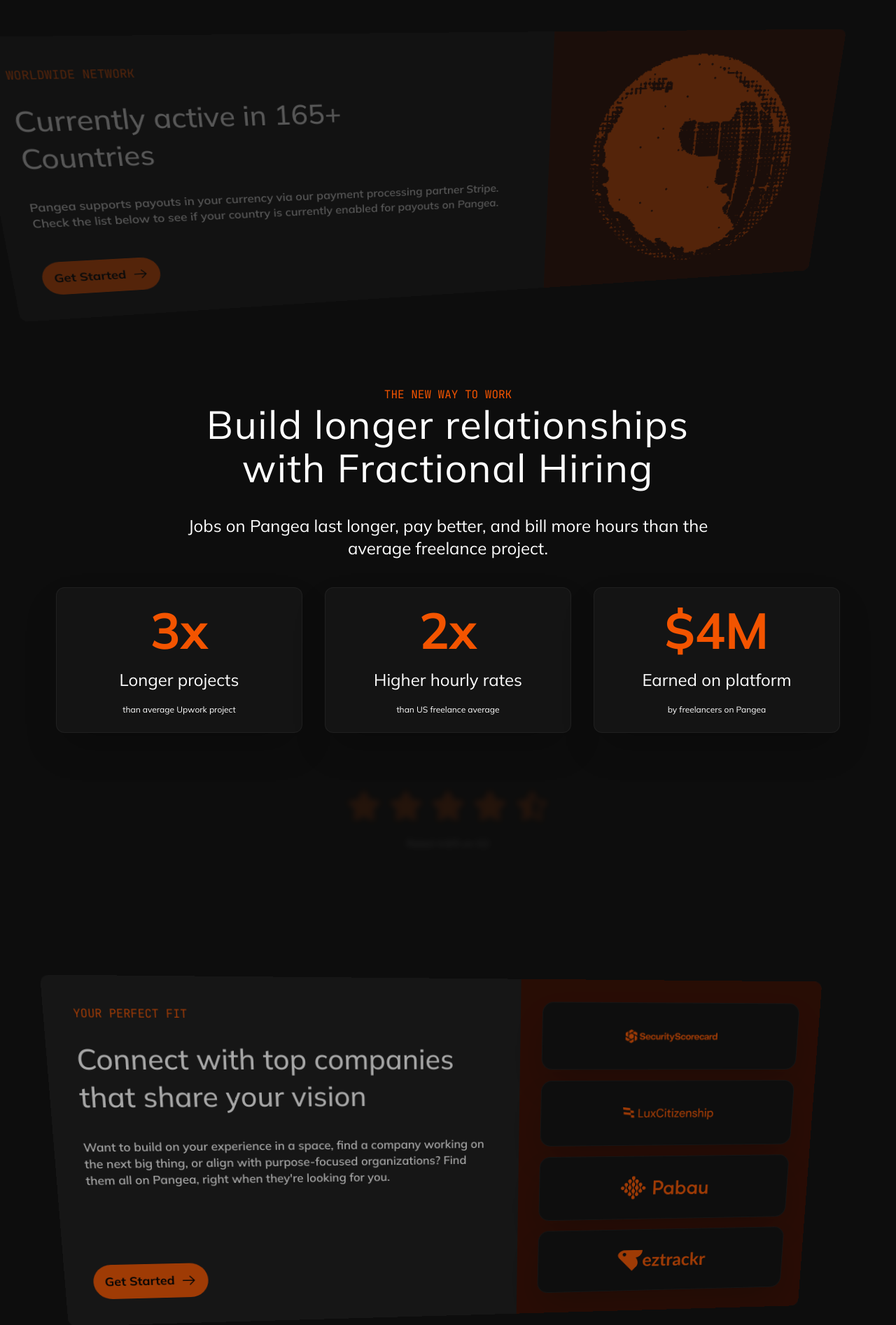
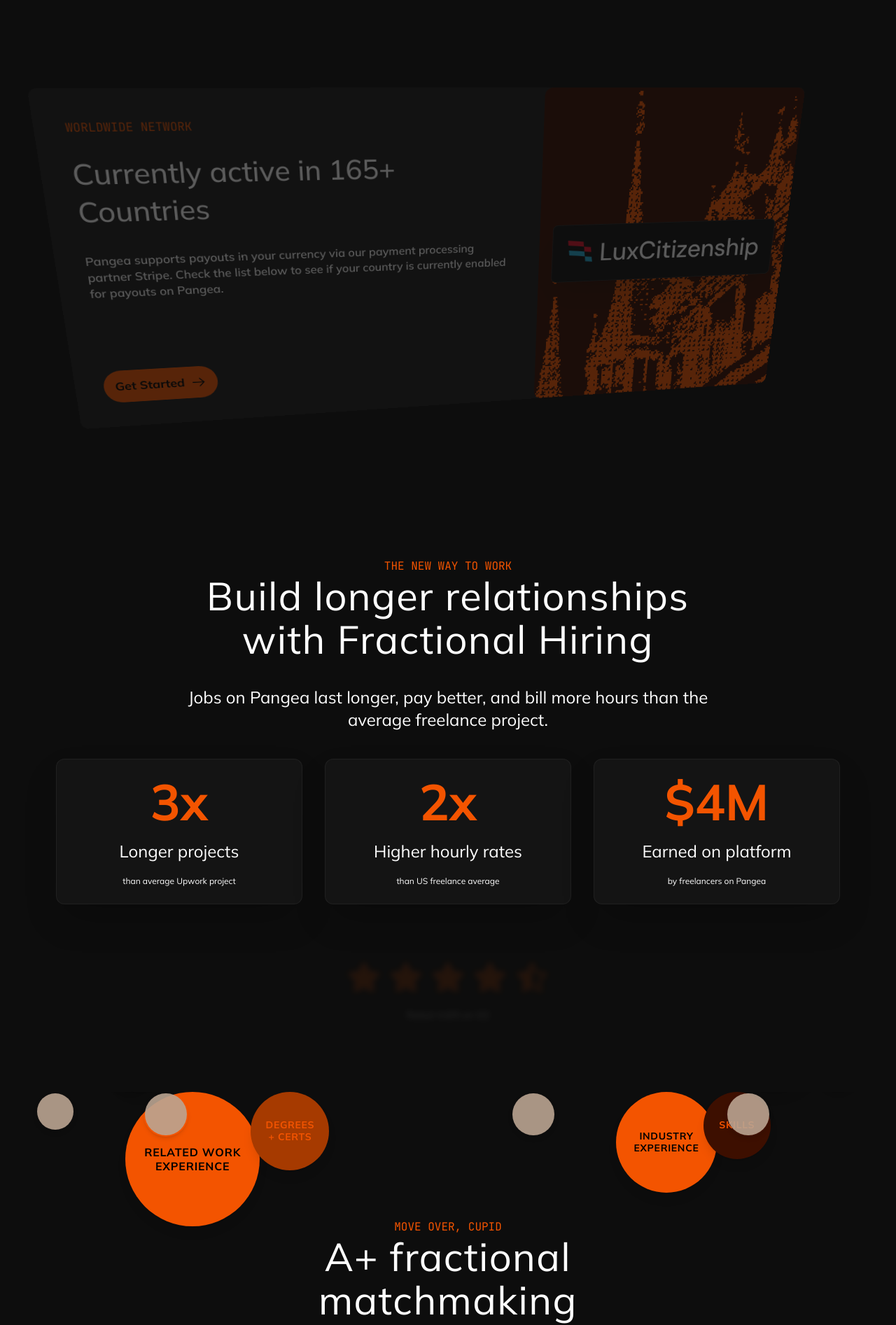
Before and after one commit to aarifkhan25/animated-website01, a Next.js app: page /hire/stages/early-stage-startups in a window 1280 px wide. Shown: the part 860-2753 px from the top of the page at 70% size. Built offline with nearby package versions, Linux system fonts and the light colour scheme; grey boxes are pictures that could not be loaded.

Commit message:
hire page

```diff
--- /dev/null
+++ b/app/hire/stages/early-stage-startups/Matchmaking.jsx
@@ -0,0 +1,138 @@
+import React from 'react';
+import Image from 'next/image';
+import AnimatedContent from '@/components/AnimatedContent.jsx';
+import FadeContent from "@/components/FadeContent.jsx"
+export default function Matchmaking({textColor}) {
+  // तैरते हुए सर्कल्स (Text Bubbles) का डेटा ऑब्जेक्ट
+  const textBubbles = [
+    { text: "RELATED WORK EXPERIENCE", size: "w-40 h-40 lg:w-48 lg:h-48 text-sm lg:text-base", bg: "bg-[#f35400]", textColor: "text-black", pos: "top-[25%] left-[12%] lg:left-[14%]" },
+    { text: "DEGREES + CERTS", size: "w-24 h-24 lg:w-28 lg:h-28 text-xs lg:text-sm", bg: "bg-[#a63a00]", textColor: "text-[#f35400]", pos: "top-[10%] left-[28%]" },
+    { text: "HOURLY RATE", size: "w-20 h-20 lg:w-24 lg:h-24 text-xs", bg: "bg-[#4d1300]", textColor: "text-[#f35400]", pos: "bottom-[20%] left-[10%] lg:left-[12%]" },
+    { text: "INDURED EXPERIENCE", textDisplay: "INDUSTRY EXPERIENCE", size: "w-32 h-32 lg:w-36 lg:h-36 text-xs lg:text-sm", bg: "bg-[#f35400]", textColor: "text-black", pos: "top-[18%] right-[20%]" },
+    { text: "SKILLS", size: "w-20 h-20 lg:w-24 lg:h-24 text-xs lg:text-sm", bg: "bg-[#3d0f00]", textColor: "text-[#f35400]", pos: "top-[43%] right-[12%] lg:right-[14%]" },
+    { text: "DEGREES + CERTS", size: "w-32 h-32 lg:w-36 lg:h-36 text-xs lg:text-sm", bg: "bg-[#f35400]", textColor: "text-black", pos: "bottom-[8%] right-[8%]" },
+  ];
+
+  // छोटे अवतारों (Avatar Bubbles) का डेटा ऑब्जेक्ट
+  const avatars = [
+    { id: 1, size: "w-12 h-12 lg:w-14 lg:h-14", pos: "top-[32%] left-[4%]", src: "https://images.unsplash.com/photo-1534528741775-53994a69daeb?w=150" },
+    { id: 2, size: "w-14 h-14 lg:w-16 lg:h-16", pos: "top-[10%] left-[16%]", src: "https://images.unsplash.com/photo-1494790108377-be9c29b29330?w=150" },
+    { id: 3, size: "w-14 h-14 lg:w-16 lg:h-16", pos: "bottom-[5%] left-[12%]", src: "https://images.unsplash.com/photo-1438761681033-6461ffad8d80?w=150" },
+    { id: 4, size: "w-14 h-14 lg:w-16 lg:h-16", pos: "top-[9%] right-[38%]", src: "https://images.unsplash.com/photo-1517841905240-472988babdf9?w=150" },
+    { id: 5, size: "w-14 h-14 lg:w-16 lg:h-16", pos: "top-[16%] right-[14%]", src: "https://images.unsplash.com/photo-1500648767791-00dcc994a43e?w=150" },
+    { id: 6, size: "w-14 h-14 lg:w-16 lg:h-16", pos: "bottom-[30%] right-[4%]", src: "https://images.unsplash.com/photo-1544005313-94ddf0286df2?w=150" },
+  ];
+
+  return (
+    <section className="w-full h-auto  text-white flex items-center justify-center relative overflow-hidden font-mulish px-6 md:px-10 lg:px-20 1xl:px-25 2xl:px-35  py-10 lg:py-20 1xl:py-30">
+
+      {/* ─── DESKTOP/TABLET ABSOLUTE LAYOUT (Hidden on Mobile) ─── */}
+      <div className="hidden md:block absolute inset-0 w-full h-full max-w-[1600px] mx-auto pointer-events-none">
+
+        {/* Render Text Bubbles */}
+        {textBubbles.map((bubble, index) => (
+            <FadeContent
+          blur={true}
+          duration={1.5}
+          delay={0.3}
+          easing="ease-out"
+          initialOpacity={0}
+        >
+          <div
+            key={`text-${index}`}
+            className={`absolute ${bubble.pos} ${bubble.size} ${bubble.bg} ${bubble.textColor}
+                       rounded-full flex items-center justify-center text-center font-bold  font-mulish
+
+                      p-2 lg:p-4 leading-tight tracking-wider transition-transform duration-500 hover:scale-110 shadow-lg select-none`}
+          >
+            {bubble.textDisplay || bubble.text}
+          </div></FadeContent>
+        ))}
+
+        {/* Render Avatar Bubbles */}
+        {avatars.map((avatar) => (
+            <FadeContent
+          blur={true}
+          duration={1.5}
+          delay={0.3}
+          easing="ease-out"
+          initialOpacity={0}
+        >
+          <div
+            key={`avatar-${avatar.id}`}
+            className={`absolute ${avatar.pos} ${avatar.size} rounded-full overflow-hidden
+                       border-2 border-transparent hover:border-[#f25400] transition-all duration-300 shadow-md`}
+          >
+            <Image width={500} height={500} loading="lazy"
+              src={avatar.src}
+              alt="Talent Avatar"
+              className="w-full h-full object-cover grayscale opacity-90 contrast-125 saturate-150"
+              style={{ filter: "sepia(0.3) hue-rotate(-15deg) saturate(2)" }} // इमेज को नियॉन ऑरेंज टोन देने के लिए
+            />
+          </div></FadeContent>
+        ))}
+      </div>
+
+      {/* ─── CENTRAL CONTENT AREA (Responsive for All Screens) ─── */}
+      <div className=" flex flex-col gap-0 md:gap-5  lg:gap-0 items-center justify-center text-white">
+        {/* Top Badge */}
+        <AnimatedContent
+          distance={20}
+          direction="vertical"
+          duration={1.5}
+          ease="power3.out"
+          initialOpacity={0}
+          animateOpacity
+          scale={1}
+          threshold={0.2}
+          delay={0.1}
+        >
+          <div className="mt-10 md:mt-25 mb-10 md:mb-0">
+            <span style={{color:textColor}} className="    font-jb-mono  text-xs  md:text-sm lg:text-base uppercase">
+       Move over, cupid
+            </span>
+          </div>
+        </AnimatedContent>
+
+        {/* Main Heading */}
+        <FadeContent
+          blur={true}
+          duration={1.5}
+          delay={0.3}
+          easing="ease-out"
+          initialOpacity={0}
+        >
+          <div className=" text-center  ">
+            <h1 className="text-2xl md:text-[38px] lg:text-[56px]  tracking-wide leading-[1.1]  font-mulish ">
+   A+ fractional <br/> matchmaking
+            </h1>
+          </div>
+        </FadeContent>
+        {/* Subtext */}
+        <div className=" text-center md:max-w-[400px] lg:max-w-3xl ">
+          <FadeContent
+            blur={true}
+            duration={1.5}
+            easing="ease-in"
+            initialOpacity={0}
+            delay={0.5}
+          >
+            <p className="text-white text-sm md:text-xl lg:text-2xl font-mulish">
+       We use firmographic data and years of experience to find you the perfect match, every time. That’s how we’ll find the best early-stage startup-ready talent for you.
+
+            </p>
+          </FadeContent>
+        </div>
+      </div>
+
+      {/* ─── MOBILE ONLY FLOATING WRAPPER (Visible on Mobile) ─── */}
+      {/* मोबाइल पर अनुभव को ख़राब होने से बचाने के लिए इन्हें नीचे ग्रिड में सलीके से अरेंज किया गया है */}
+      <div className="md:hidden w-full flex flex-wrap justify-center gap-4 mt-12 pt-6 border-t border-white/5 relative z-10">
+        <div className="bg-[#f35400] text-black text-xs font-bold px-4 py-2 rounded-full">RELATED WORK EXPERIENCE</div>
+        <div className="bg-[#a63a00] text-[#f35400] text-xs font-bold px-4 py-2 rounded-full">DEGREES + CERTS</div>
+        <div className="bg-[#f35400] text-black text-xs font-bold px-4 py-2 rounded-full">INDUSTRY EXPERIENCE</div>
+        <div className="bg-[#3d0f00] text-[#f35400] text-xs font-bold px-4 py-2 rounded-full">SKILLS</div>
+      </div>
+    </section>
+  );
+}
--- a/app/hire/stages/early-stage-startups/page.jsx
+++ b/app/hire/stages/early-stage-startups/page.jsx
@@ -4,6 +4,7 @@
 import Work from '@/pages/forTalent/Work.jsx';
 import Card from "@/pages/forTalent/Card.jsx"
 import FindNextRoleCTA from '@/pages/forTalent/FindNextRoleCTA.jsx';
+import Matchmaking from './Matchmaking.jsx';
 import {forTalentData} from "@/data/forTalent.js"
 
 export default function page() {
@@ -13,12 +14,13 @@
   <Services textColor="#f35400" />
   <Card  title="Worldwide network" heading={<>Currently active in 165+ <br/> Countries
        </>}   textColor="#f35400" bgColor="#370c00"
-            role="remote"
+            role="world"
               subheading="Pangea supports payouts in your currency via our payment processing partner Stripe. Check the list below to see if your country is currently enabled for payouts on Pangea.
       "/>
    <Work title=" The new way to work" heading={<>Build longer relationships <br/> with Fractional Hiring </>}
          data={data}  textColor="#f35400"
           subheading="Jobs on Pangea last longer, pay better, and bill more hours than the average freelance project."/>
+          <Matchmaking textColor="#f35400" />
           <Card textColor="#f35400"  bgColor="#370c00" title=" Your Perfect Fit" heading={<>Connect with top companies <br/>
           that share your vision
            </>}
--- a/pages/forTalent/Card.jsx
+++ b/pages/forTalent/Card.jsx
@@ -73,7 +73,7 @@
 
         {/* RIGHT DIV: 30% Width */}
 
-     {role==="remote"?   <div style={{ backgroundColor: bgColor
+     {role==="remote"? <div style={{ backgroundColor: bgColor
             }} className="md:flex-[4] w-full h-[300px] md:h-auto  flex justify-center items-center">
 
           <div
@@ -91,16 +91,46 @@
             }}
           >
         </div>
-        </div>:
+        </div>:role ==="world" ?  <div
+  style={{ backgroundColor: bgColor }}
+  className="md:flex-[4] relative w-full z-0 h-[300px] md:h-[450px] lg:h-[500px] rounded-xl overflow-hidden flex items-center justify-center"
+>
+  {/* 1. इमेज मास्क डिब */}
+  <div
+    className="w-full h-full"
+    style={{
+      maskImage: `url('/assets/hire/stages/E2.png')`,
+      WebkitMaskImage: `url('/assets/hire/stages/E2.png')`,
+      maskSize: 'cover', // 'cover' से इमेज कट सकती है, 'contain' ज्यादा सेफ है
+      WebkitMaskSize: 'cover',
+      maskRepeat: 'no-repeat',
+      WebkitMaskRepeat: 'no-repeat',
+      maskPosition: 'center',
+      WebkitMaskPosition: 'center',
+      backgroundColor: textColor
+    }}
+  />
+
+
+  <div className="absolute bottom-[40%] left-1/2 -translate-x-1/2 z-10 flex justify-center items-center bg-[#0d0d0d] rounded-lg p-4 md:py-3 md:px-4 lg:py-6 lg:px-6 border border-white/10 shadow-2xl min-h-[60px] w-[90%] max-w-[400px]">
+    <Image
+      src="/assets/hire/stages/E3.svg"
+      alt="Stage Detail"
+      width={400}
+      height={50}
+      className="w-full h-auto object-contain"
+    />
+  </div>
+</div>:
         <div style={{backgroundColor:bgColor}} className="md:flex-[4] w-full  p-6 md:p-8 flex flex-col gap-4 justify-center ">
 
           {companies?.map((comp, i) => (
             <div
               key={i}
-              className="bg-[#0d0d0d] rounded-2xl md:py-2 md:px-1 lg:py-6 lg:px-4 flex items-center justify-center border border-white/5 shadow-2xl min-h-[80px]"
+              className="bg-[#0d0d0d] rounded-lg md:py-2 md:px-1 lg:py-6 lg:px-4 flex items-center justify-center border border-white/5 shadow-2xl min-h-[80px]"
             >
               <div
-                className="w-full max-w-[140px] h-10 md:h-12      "
+                className="w-full  h-10 md:h-12      "
                 style={{
                   maskImage: `url('${comp.img}')`,
                   WebkitMaskImage: `url('${comp.img}')`,
```
